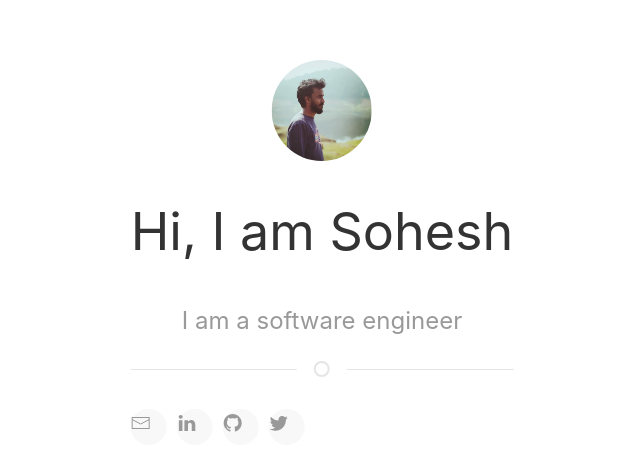
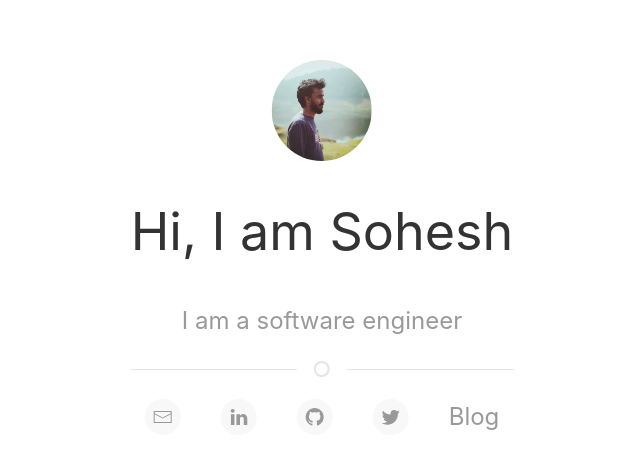
Before and after one commit to soheshts/myself, a plain HTML site: page index.html in a window 1280 px wide. Shown: the part 190-660 px from the top of the page, without its empty margins (318-958 px from the left). Drawn offline with Linux system fonts and the light colour scheme.

Commit message:
icons centered

```diff
--- a/index.html
+++ b/index.html
@@ -25,19 +25,21 @@
             </h1>
             <h1 class="uk-text-center uk-text-muted uk-text-large">I am a software engineer</h1>
             <hr class="uk-divider-icon">
-            <div class="uk-align-center">
-                <ul class="uk-iconnav">
-                    <li><a class="uk-icon-button" href="mailto:soheshts@gmail.com"><span uk-icon="mail"></span></a></li>
-                    <li><a class="uk-icon-button" href="https://www.linkedin.com/in/soheshts/"><span
-                                uk-icon="linkedin"></span></a></li>
-                    <li><a class="uk-icon-button" href="https://github.com/soheshts"><span uk-icon="github"></span></a>
-                    </li>
-                    <li><a class="uk-icon-button" href="https://twitter.com/soheshts"><span
-                                uk-icon="twitter"></span></a>
-                    </li>
+            <div class="uk-grid uk-flex uk-flex-center">
+                <div><a class="uk-icon-button" href="mailto:soheshts@gmail.com"><span uk-icon="mail"></span></a></div>
+                <div><a class="uk-icon-button" href="https://www.linkedin.com/in/soheshts/"><span
+                            uk-icon="linkedin"></span></a></div>
+                <div><a class="uk-icon-button" href="https://github.com/soheshts"><span uk-icon="github"></span></a>
+                </div>
+                <div><a class="uk-icon-button" href="https://twitter.com/soheshts"><span uk-icon="twitter"></span></a>
+                </div>
+                <div>
+                    <a href="https://soshlism.blogspot.com/">
+                        <h1 class="uk-text-center uk-text-muted uk-text-large">Blog</h1>
+                    </a>
+                </div>
+            </div>
 
-                </ul>
-            </div>
 
         </div>
 
```
